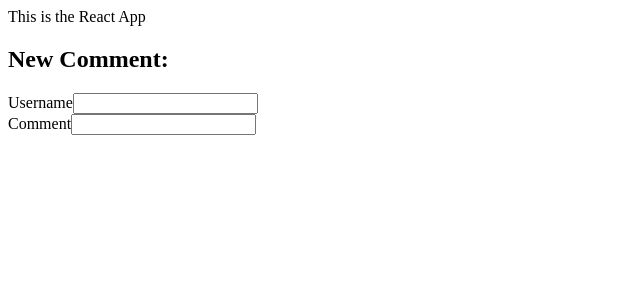
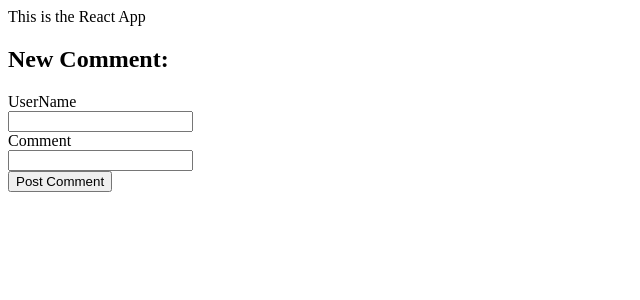
Before and after one commit to lhqezio/osha-news, a React (Create React App) app in the folder client/: page / in a window 1280 px wide. Shown: the top 300 px of the page, without its empty margins (0-640 px from the left). Built offline with nearby package versions, Linux system fonts and the light colour scheme.

Commit message:
Complete comment front end

```diff
--- a/client/src/Comment/CommentPage.js
+++ b/client/src/Comment/CommentPage.js
@@ -1,4 +1,37 @@
+import {useState,useEffect} from 'react'
+import useInput from '../CustomHooks/useInput'
+
 function CommentPage() {
+    const [commentPost, setCommentPost] = useState('')
+    const [username, userInput] = useInput({ type: "text" });
+    const [comment, commentInput] = useInput({ type: "text" });
+
+    function postComment() {
+        if(username && comment) {
+            fetch('/user-comment', {
+                method: 'POST',
+                headers: {
+                    'Accept': 'application/json',
+                    'Content-Type': 'application/json',
+                },
+                body: JSON.stringify({
+                    username: username,
+                    comment: comment,
+                })
+            }).then(
+                (resp)=>{
+                    setCommentPost("Connection Error Occured")
+                }
+            ).catch(
+                (err)=>{
+                    setCommentPost("Server Error Occured")
+                }
+            )
+        } else {
+            setCommentPost("One or more required fields are empty")
+        }
+    }
+
     return (
         <div>
             <h2>
@@ -6,19 +39,15 @@ function CommentPage() {
             </h2>
             <form>
                 <div>
-                <label for="usern">
-                    Username
-                </label>
-                <input type="text" id="usern" name="usern">
-                </input>
+                UserName<br />
+                {userInput}
                 </div>
                 <div>
-                <label for="comment">
-                    Comment
-                </label>
-                <input type="text" id="comment" name="comment">
-                </input>
+                Comment<br />
+                {commentInput}
                 </div>
+                <button onClick={postComment} type="button">Post Comment</button>
+                {commentPost ? <h1>{commentPost}</h1> : null}
             </form>
         </div>
     )
--- /dev/null
+++ b/client/src/CustomHooks/useInput.js
@@ -0,0 +1,9 @@
+import {useState,useEffect} from 'react'
+
+function useInput({ type /*...*/ }) {
+    const [value, setValue] = useState("");
+    const input = <input value={value} onChange={e => setValue(e.target.value)} type={type} />;
+    return [value, input];
+  }
+
+  export default useInput
```
